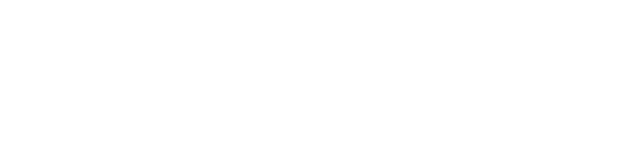
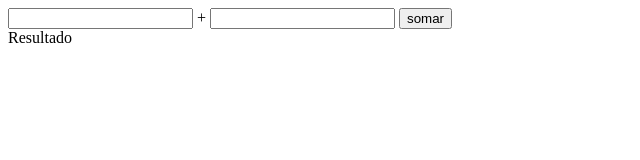
Before and after one commit to Zottinho/javascript, a plain HTML site: page testes/001/pagina01.html in a window 1280 px wide. Shown: the whole page, without its empty margins (0-640 px from the left). Drawn offline with Linux system fonts and the light colour scheme.

Commit message:
Update pagina01.html

```diff
--- a/testes/001/pagina01.html
+++ b/testes/001/pagina01.html
@@ -7,6 +7,23 @@
     <title>Document</title>
 </head>
 <body>
+    <input type="number" name="txtn1" id="txtn1" > +
+    <input type="number" name="txtn2" id="txtn2" >
+    <input type="button" value="somar" onclick="somar()" >
+    <div id="res">Resultado</div>
+
+    <script>
+        function somar(){
+            var tn1 = window.document.getElementById('txtn1')
+            var tn2 = window.document.querySelector('input#txtn2')
+            var res = window.document.getElementById('res')
+            var n1 = Number(tn1.value)
+            var n2 = Number(tn2.value)
+            var s = n1+n2
+            res.innerHTML = `A soma entre ${n1} e ${n2} é igual a ${s} `
+        }
+    </script>
+
 
 </body>
 </html>
```
